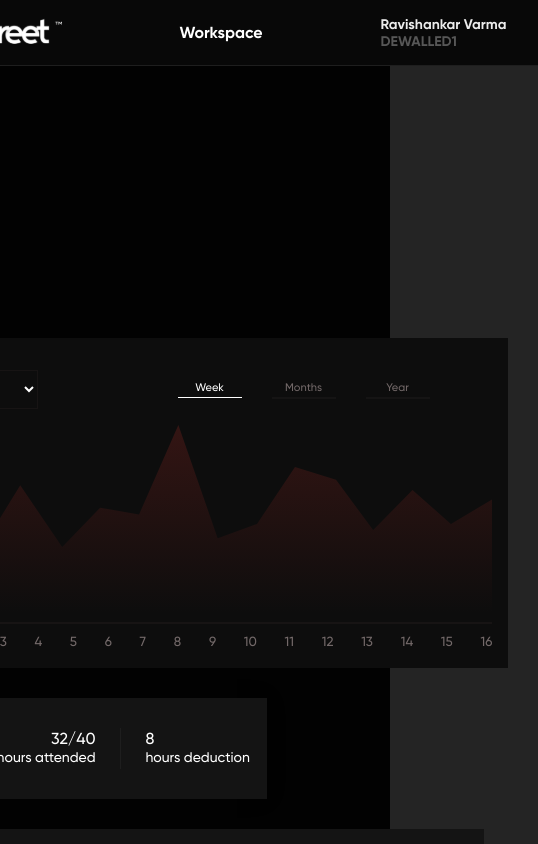
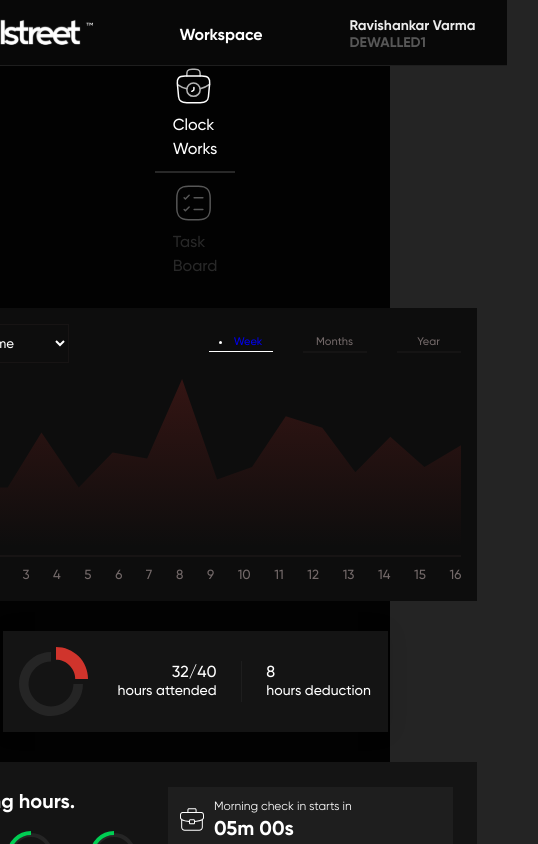
Before and after one commit to chieftain-defutura/Dewallstreet-Timesheet, a React (Vite) app: page /home in a window 390 px wide. Shown: the top 844 px of the page, 538 px wide, since content can reach past the window. Built offline with nearby package versions, Linux system fonts and the light colour scheme.

Commit message:
pull task

```diff
--- a/src/App.jsx
+++ b/src/App.jsx
@@ -9,6 +9,7 @@ import { Route, Router, Routes } from "react-router-dom";
 import Homepage from "./pages/Home";
 import Login from "./pages/Login";
 import Taskpage from "./pages/Taskpage";
+import Taskpagelist from "./pages/Taskpage";
 function App() {
   return (
     <>
--- a/src/components/Assigntasks/Timelinegraph/timelinegraph.css
+++ b/src/components/Assigntasks/Timelinegraph/timelinegraph.css
@@ -81,3 +81,17 @@
 .year > a {
   color: rgb(115, 105, 105);
 }
+@media (max-width: 480px) {
+  .timeline_graph_main {
+    width: 100%;
+  }
+  .graph > .days > .horizontal_line_graph {
+    width: 100%;
+  }
+  .graph > .days > .total_days {
+    gap: 10px;
+  }
+}
+.active a {
+  background-color: white;
+}
--- a/src/components/Assigntasks/Timelinegraph/timelinegraph.jsx
+++ b/src/components/Assigntasks/Timelinegraph/timelinegraph.jsx
@@ -1,12 +1,19 @@
 /** @format */
 
-import React from "react";
+import React, { useState } from "react";
+import { Link } from "react-router-dom";
+// import { NavLink } from "react-router-dom";
 import graphchart from "../../../assets/images/graphchart.svg";
+// import { Link } from "react-router-dom";
 import "./timelinegraph.css";
+// import { useLocation } from "react-router-dom";
 const Timelinegraph = () => {
+  // const location = useLocation();
+  // const { pathname } = location;
+  // const splitLocation = pathname.split("/");
+  const [clickable, setClickable] = useState(true);
   return (
     <div className="timeline_graph_main">
-      <div></div>
       <div className="timeline_header">
         <form>
           <select>
@@ -18,15 +25,39 @@ const Timelinegraph = () => {
         </form>
         <div className="time_period">
           <div className="week">
-            <a href="#">Week</a>
+            {/* <li className={splitLocation[1] === "" ? "active" : ""}> */}
+            <li>
+              {/* <NavLink exact activeClassName="active" to="/wall"> */}
+              <Link
+                style={{ pointerEvents: clickable ? "" : "none" }}
+                to="/home"
+              >
+                Week
+              </Link>
+              {/* </NavLink> */}
+            </li>
+            {/* </li> */}
             <div className="horizontal_line_week"></div>
           </div>
           <div className="month">
-            <a href="#">Months</a>
+            {/* <li className={splitLocation[1] === "months" ? "active" : ""}> */}
+            <a href="#">
+              {/* <NavLink exact activeClassName="active" to="/months"> */}
+              Months
+              {/* </NavLink> */}
+            </a>
+            {/* </li> */}
             <div className="horizontal_line"></div>
           </div>
           <div className="year">
-            <a href="#">Year</a>
+            {/* <li className={splitLocation[1] === "year" ? "active" : ""}> */}
+            <a href="#">
+              {/* <NavLink exact activeClassName="active" to="/year"> */}
+              Year
+              {/* </NavLink> */}
+            </a>
+            {/* </li> */}
+
             <div className="horizontal_line"></div>
           </div>
         </div>
--- a/src/components/Assigntasks/assigntasks.css
+++ b/src/components/Assigntasks/assigntasks.css
@@ -19,6 +19,10 @@
   gap: 10px;
   align-items: center;
 }
-.task_board img {
-  color: grey;
+.assign_tasks_main {
+  list-style-type: none;
 }
+/* .inactive {
+  pointer-events: none;
+  color: #282828;
+} */
--- a/src/components/Assigntasks/assigntasks.jsx
+++ b/src/components/Assigntasks/assigntasks.jsx
@@ -1,24 +1,33 @@
 import React from "react";
 import "./assigntasks.css";
+import { Link } from "react-router-dom";
+import { useLocation } from "react-router-dom";
 import briefcasetimer from "../../assets/icons/briefcasetimer.svg";
 import tasksheet from "../../assets/icons/tasksheet.svg";
-const Assigntasks = (props) => {
+const Assigntasks = ({ props, image }) => {
+  const location = useLocation();
+  const { pathname } = location;
+  const splitLocation = pathname.split("/");
   return (
     <div className="assign_tasks_main">
       <div className="clock_work">
-        <a href="#">
+        <li className={splitLocation[1] === "clockwork" ? "active" : ""}>
+          <Link to="/home">
             <img src={briefcasetimer} alt="icon" />
             <h4>Clock</h4>
             <h4>Works</h4>
-        </a>
+          </Link>
+        </li>
       </div>
       <div className="horizontal_line"></div>
       <div className="task_board">
-        <a href="#">
+        <li className={splitLocation[1] === "taskboard" ? "active" : ""}>
+          <Link to="/Taskpage" className="inactive">
             <img src={tasksheet} alt="icon" />
             <h4>Task</h4>
             <h4>Board</h4>
-        </a>
+          </Link>
+        </li>
       </div>
     </div>
   );
--- a/src/components/Assigntasks/homepage.css
+++ b/src/components/Assigntasks/homepage.css
@@ -2,25 +2,53 @@
 
 .homepage_main {
   display: flex;
-  /* flex-wrap: wrap; */
-
   flex-direction: row;
   justify-content: space-between;
   padding: 30px;
   gap: 30px;
 }
-/* @media (max-width: 1000px) {
-  .homepage_main {
-    display: flex;
-  }
-} */
 .hours_deduction {
   display: flex;
   flex-direction: column;
   gap: 30px;
 }
-@media (max-width: 1248px) {
+@media (max-width: 1000px) {
+  .homepage_main {
+    flex-wrap: wrap;
+    justify-content: center;
+  }
+}
+/* @media (max-width: 813px) {
+  .homepage_main {
+    flex-wrap: wrap;
+    justify-content: center;
+  }
+} */
+@media (max-width: 480px) {
+  /* .home_main {
+    flex-wrap: wrap;
+  } */
   .homepage_main {
     flex-wrap: wrap;
   }
+  .hours_deduction {
+    flex-direction: column;
+    align-items: center;
+  }
 }
+/* @media (max-width: 1100px) {
+  .working_time {
+    display: flex;
+    flex-wrap: wrap;
+    justify-content: center;
+    gap: 15px;
+  }
+}
+@media (max-width: 783px) {
+  .working_time {
+    display: flex;
+    flex-wrap: wrap;
+    justify-content: center;
+    gap: 15px;
+  }
+} */
--- a/src/components/Assigntasks/index.jsx
+++ b/src/components/Assigntasks/index.jsx
@@ -11,15 +11,15 @@ import WorkingHours from "./WorkingHours";
 const Task = () => {
   return (
     <>
-      <Homeheader />
       <div className="homepage_main">
-        <Assigntasks />
         <div className="hours_deduction">
           <Timelinegraph />
           <Timer />
         </div>
+        {/* <div className="working_time"> */}
         <WorkingHours />
       </div>
+      {/* </div> */}
     </>
   );
 };
--- a/src/components/Header/Homeheader.css
+++ b/src/components/Header/Homeheader.css
@@ -36,7 +36,7 @@
   font-weight: 500;
   line-height: normal;
 }
-@media (max-width: 0p48x) {
+@media (max-width: 480px) {
   .home_main {
     flex-wrap: wrap;
   }
--- a/src/components/Taskboard/index.jsx
+++ b/src/components/Taskboard/index.jsx
@@ -4,14 +4,14 @@ import React from "react";
 import Homeheader from "../Header/Homeheader";
 
 import Assigntasks from "../Assigntasks/assigntasks";
-import Designpage from "./Logs/Logs";
+// import Designpage from "./Logs/Logs";
 
 const Taskboard = () => {
   return (
     <div>
       <Homeheader />
       <Assigntasks />
-      <Designpage />
+      {/* <Designpage /> */}
     </div>
   );
 };
--- a/src/pages/Home/index.jsx
+++ b/src/pages/Home/index.jsx
@@ -1,12 +1,18 @@
 import React from "react";
 import Task from "../../components/Assigntasks";
 import App from "../../App";
+import Homeheader from "../../components/Header/Homeheader";
+import Assigntasks from "../../components/Assigntasks/assigntasks";
 
 const Homepage = () => {
   return (
-    <div>
-      <Task />
-    </div>
+    <>
+      <Homeheader />
+      <Assigntasks />
+      <div>
+        <Task />
+      </div>
+    </>
   );
 };
 export default Homepage;
--- a/src/pages/Taskpage/index.jsx
+++ b/src/pages/Taskpage/index.jsx
@@ -1,13 +1,14 @@
 /** @format */
 
 import React from "react";
+import Assigntasks from "../../components/Assigntasks/assigntasks";
 import Taskboard from "../../components/Taskboard";
 
 const Taskpage = () => {
   return (
-    <div>
+    <>
       <Taskboard />
-    </div>
+    </>
   );
 };
 export default Taskpage;
```
Lines whose indentation alone changed are shown as unchanged.
